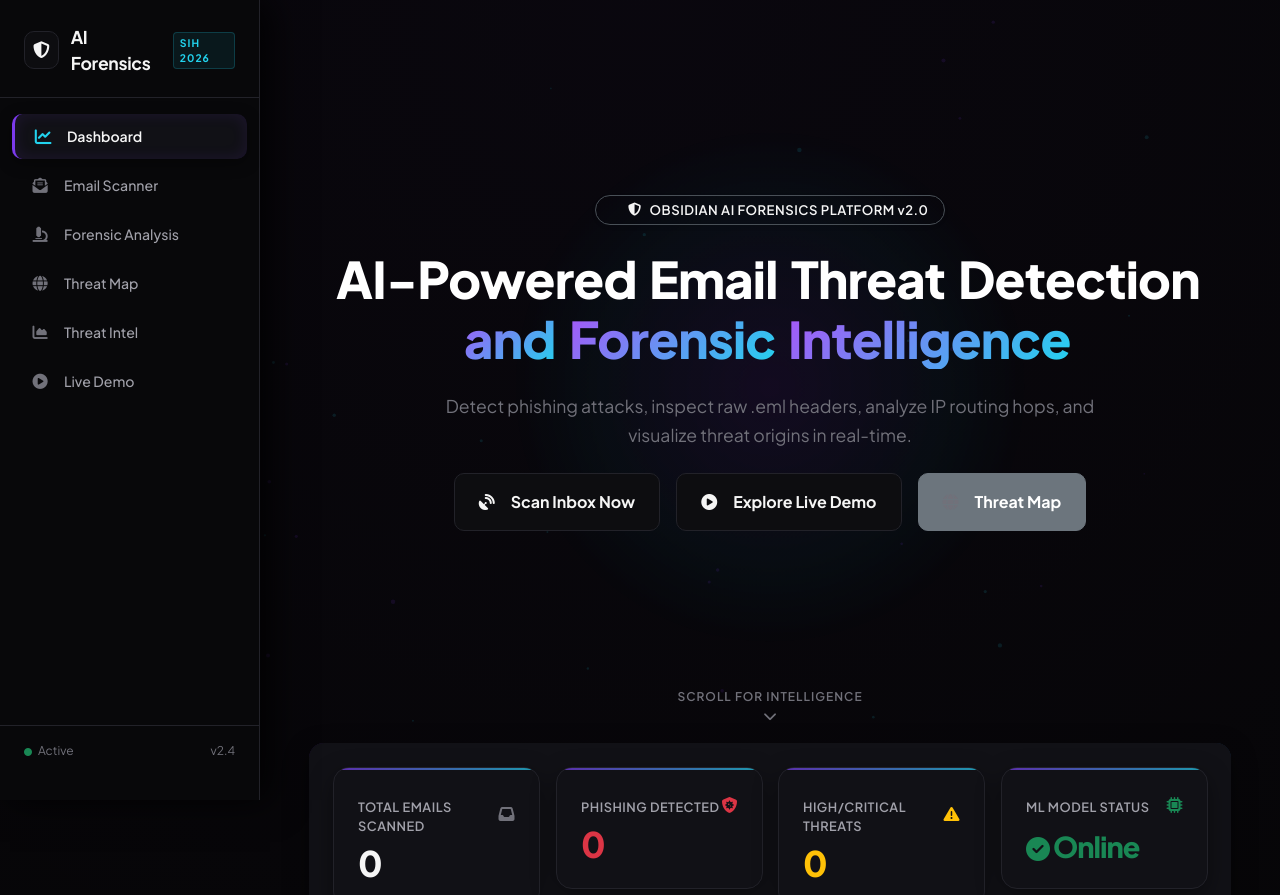
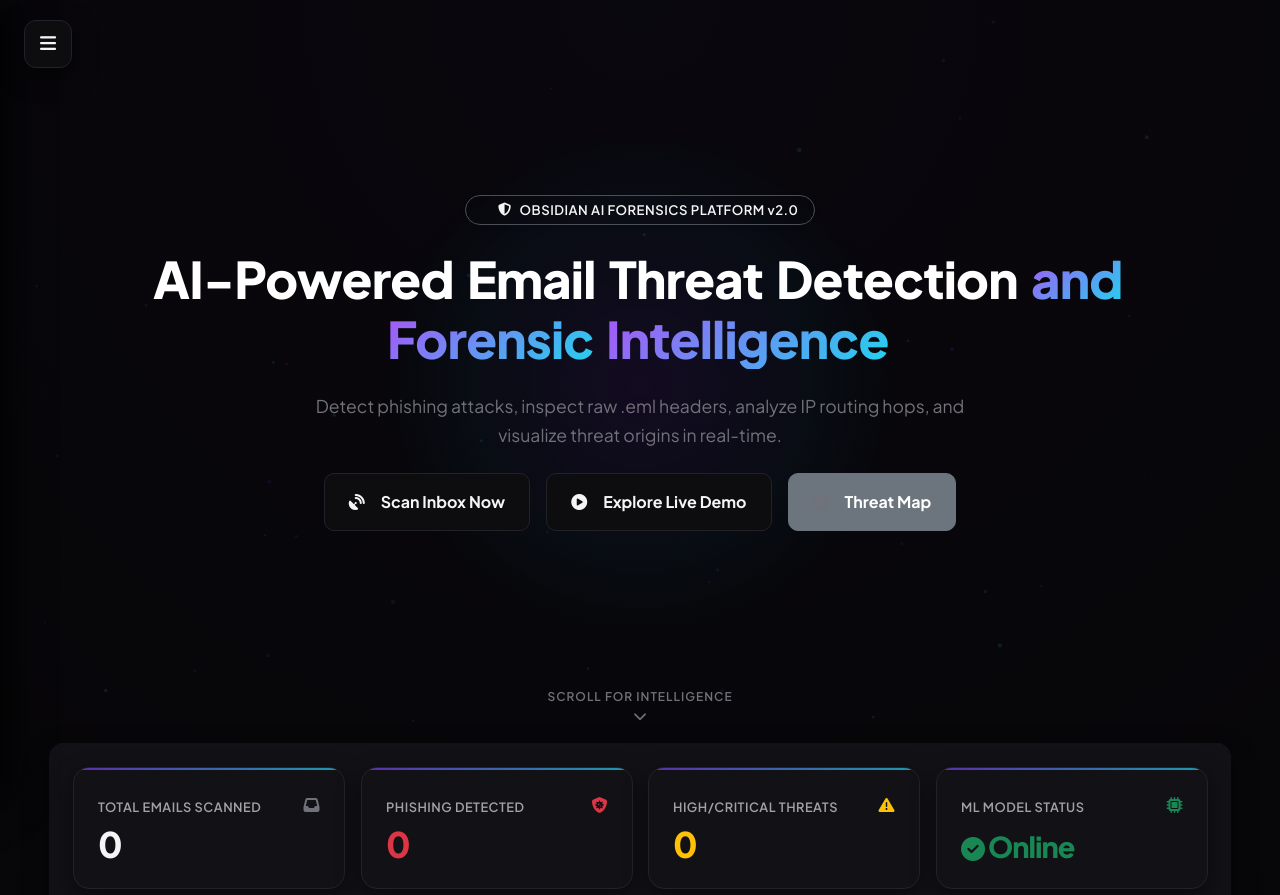
Before and after one commit to SabarishR08/mailforensic-ai-sih26106, a Flask app: page /dashboard in a window 1280 px wide. Shown: the top 895 px of the page. Run offline with Flask 3, Linux system fonts and the light colour scheme; data that the repository does not hold is empty; some libraries are stand-ins or nearby versions; grey boxes are pictures that could not be loaded.

Commit message:
feat(ui): collapsible drawer navigation menu with top-left menu toggle button

```diff
--- a/dashboard/templates/base.html
+++ b/dashboard/templates/base.html
@@ -930,35 +930,17 @@
         /* ========================================================= */
         /* ACCESSIBILITY & RESPONSIVE DESIGN                         */
         /* ========================================================= */
-        @media (max-width: 991px) {
-            .sidebar { width: 70px; padding: 16px 0; }
-            .sidebar .brand-text, .sidebar .brand-tag, .sidebar .nav-link span, .sidebar-footer { display: none; }
-            .sidebar .brand { justify-content: center; padding: 0 0 16px; }
-            .sidebar .nav-link { justify-content: center; padding: 12px; }
-            .sidebar .nav-link i { margin-right: 0; }
-            .main-content { margin-left: 70px; padding: 20px 16px; }
+        .sidebar-toggle-btn {
+            display: flex !important;
         }
 
-        /* Desktop (>=992px): pin the sidebar as a persistent rail so the
-           drawer + blur backdrop never cover the page content. */
-        @media (min-width: 992px) {
-            .sidebar {
-                transform: translateX(0);
-            }
-            body:not(.sidebar-open) .sidebar {
-                transform: translateX(0);
-            }
-            .sidebar-backdrop {
-                display: none !important;
-                opacity: 0 !important;
-                pointer-events: none !important;
-            }
-            .sidebar-toggle-btn {
-                display: none !important;
-            }
-            .main-content {
-                margin-left: var(--sidebar-width) !important;
-            }
+        .main-content {
+            margin-left: 0 !important;
+        }
+
+        @media (max-width: 767px) {
+            .main-content { padding: 20px 16px; }
+            .sidebar-toggle-btn { top: 14px; left: 16px; width: 42px; height: 42px; font-size: 1rem; }
         }
 
         @media (pointer: coarse) {
```
